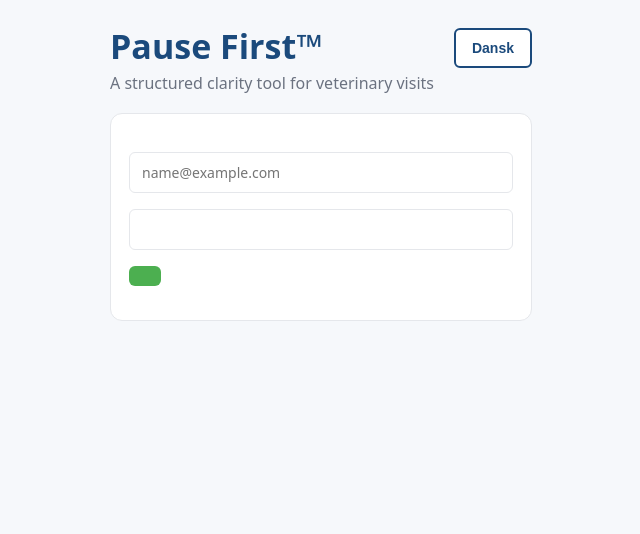
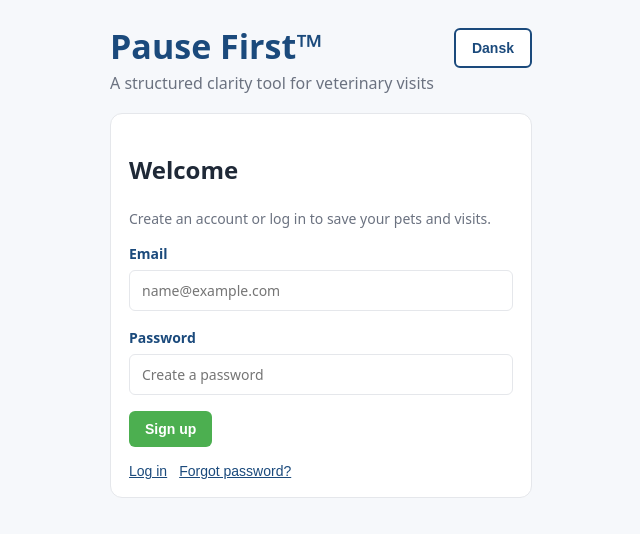
Before and after one commit to olbrith-cmyk/pause-first-app, a React (Vite) app: page / in a window 1280 px wide. Shown: the top 534 px of the page, without its empty margins (319-959 px from the left). Built offline with nearby package versions, Linux system fonts and the light colour scheme; no server answers.

Commit message:
Update i18n.ts

```diff
--- a/src/i18n.ts
+++ b/src/i18n.ts
@@ -7,6 +7,18 @@ export type Translations = {
   logout: string;
   error: string;
   saved: string;
+
+  // Auth
+  welcome: string;
+  accountInfo: string;
+  email: string;
+  password: string;
+  createPassword: string;
+  signUp: string;
+  login: string;
+  sendReset: string;
+  forgotPassword: string;
+  backToLogin: string;
 
   // Pets
   myPets: string;
@@ -68,6 +80,18 @@ const en: Translations = {
   error: "Error",
   saved: "Saved!",
 
+  // Auth
+  welcome: "Welcome",
+  accountInfo: "Create an account or log in to save your pets and visits.",
+  email: "Email",
+  password: "Password",
+  createPassword: "Create a password",
+  signUp: "Sign up",
+  login: "Log in",
+  sendReset: "Send reset link",
+  forgotPassword: "Forgot password?",
+  backToLogin: "Back to login",
+
   // Pets
   myPets: "My Pets",
   petName: "Pet's Name",
@@ -128,6 +152,18 @@ const da: Translations = {
   error: "Fejl",
   saved: "Gemt!",
 
+    // Auth
+  welcome: "Velkommen",
+  accountInfo: "Opret en konto eller log ind for at gemme dine kæledyr og besøg.",
+  email: "E-mail",
+  password: "Adgangskode",
+  createPassword: "Opret en adgangskode",
+  signUp: "Opret konto",
+  login: "Log ind",
+  sendReset: "Send nulstillingslink",
+  forgotPassword: "Glemt adgangskode?",
+  backToLogin: "Tilbage til login",
+
   // Pets
   myPets: "Mine kæledyr",
   petName: "Kæledyrets navn",
```
